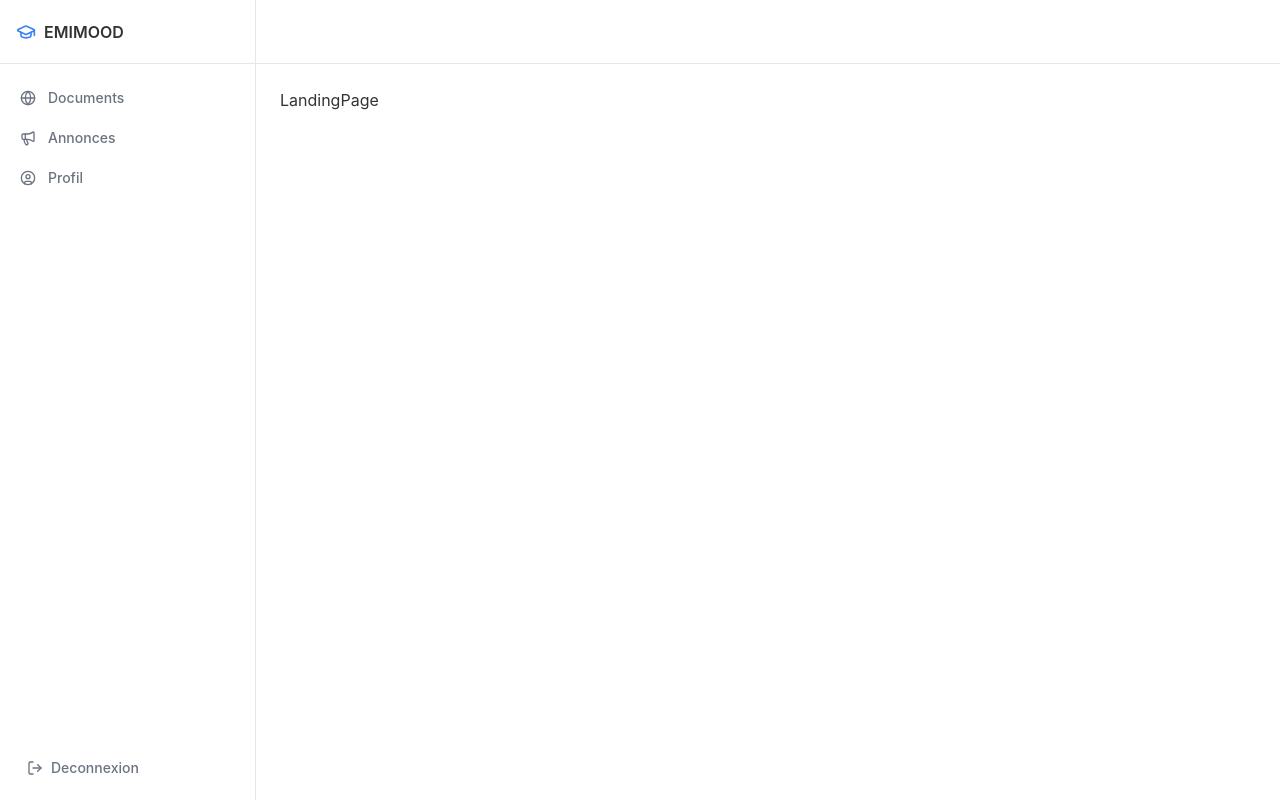
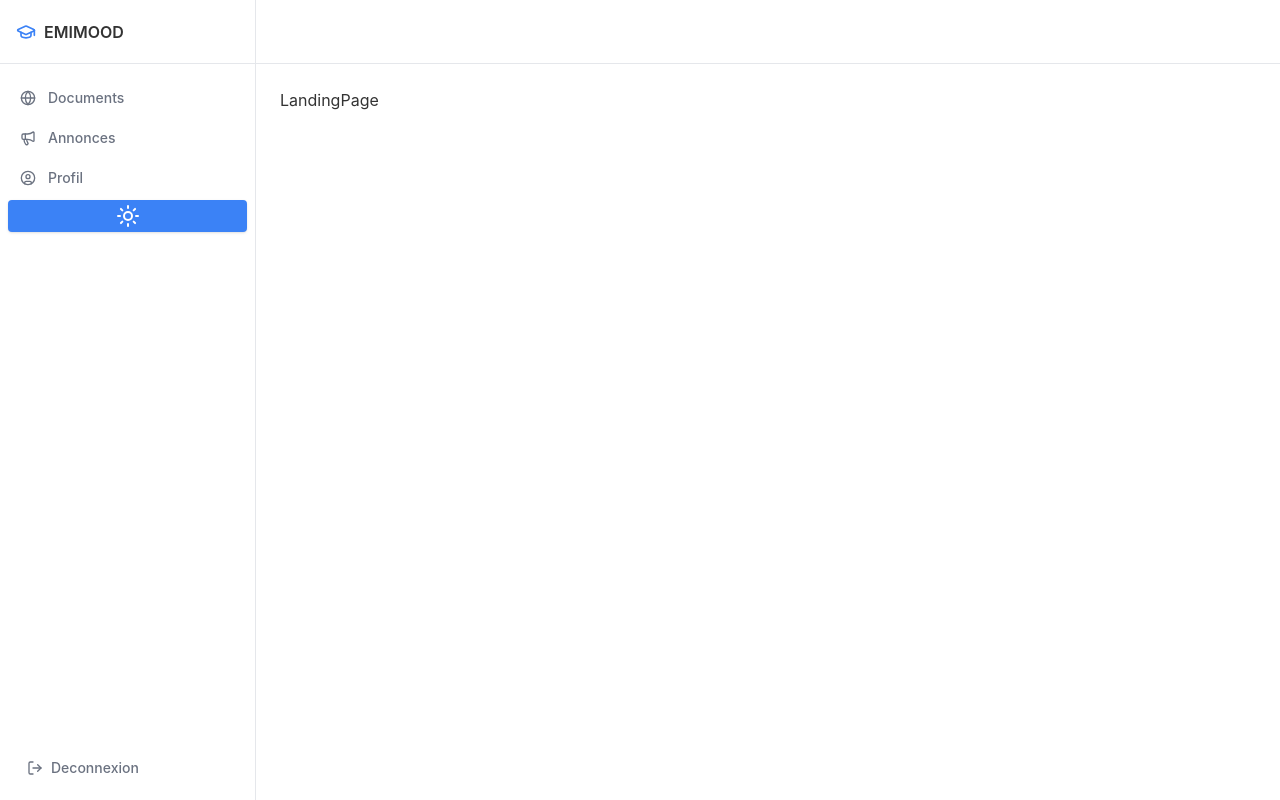
Before and after one commit to Patrick-p25s/EMIMOOD, a React (Vite) app in the folder frontend/: page / in a window 1280 px wide. Built offline with nearby package versions, Linux system fonts and the light colour scheme; no server answers.

Commit message:
feat (theme) : add theming

```diff
--- a/frontend/package.json
+++ b/frontend/package.json
@@ -20,6 +20,7 @@
     "cn": "^0.3.0",
     "framer-motion": "^13.1.0",
     "lucide-react": "^1.31.0",
+    "next-themes": "^0.4.6",
     "react": "^19.2.8",
     "react-dom": "^19.2.8",
     "react-router-dom": "^7.18.2",
--- a/frontend/src/App.jsx
+++ b/frontend/src/App.jsx
@@ -19,9 +19,11 @@ import DocumentLecture from "./page/connected/DocumentLecture";
 import AnnoncesAdministration from "./page/administration/AnnonceAdministration";
 import UsersAdministration from "./page/administration/UsersAdministration";
 import SubjectAdministration from "./page/administration/SubjectModerator";
+import { ThemeProvider } from "./layout/theme-provider";
 export default function App() {
   return (
     <AuthProvider>
+      <ThemeProvider>
         <BrowserRouter>
           <Routes>
             <Route element={<MainLayout />}>
@@ -62,6 +64,7 @@ export default function App() {
             <Route path="/documents/:id" element={<DocumentLecture />} />
           </Routes>
         </BrowserRouter>
+      </ThemeProvider>
     </AuthProvider>
   );
 }
--- a/frontend/src/components/shared/DocumentCard.jsx
+++ b/frontend/src/components/shared/DocumentCard.jsx
@@ -149,6 +149,7 @@ export default function DocumentCard({
   onValide,
   onRejete,
   onMove,
+  onRead = null,
 }) {
   const navigate = useNavigate();
 
@@ -266,7 +267,7 @@ export default function DocumentCard({
   return (
     <Card className="group overflow-hidden border bg-card transition-all duration-300 hover:-translate-y-0.5 hover:shadow-lg hover:border-primary/40">
       {/* Vignette */}
-      <div className="relative cursor-pointer" onClick={goToDocument}>
+      <div className="relative cursor-pointer" onClick={onRead}>
         <AspectRatio ratio={16 / 9}>
           <div className="relative h-full w-full overflow-hidden">
             {thumbnail_url ? (
--- /dev/null
+++ b/frontend/src/components/shared/ModeToggle.jsx
@@ -0,0 +1,20 @@
+"use client";
+
+import * as React from "react";
+import { Moon, Sun } from "lucide-react";
+import { ButtonStyled } from "./ButtonStyled";
+import { useTheme } from "@/layout/theme-provider";
+
+export function ModeToggle() {
+  const { theme, setTheme } = useTheme();
+
+  // On vérifie si le thème actuel est "light" (ou s'il est par défaut sur light)
+  const isLight = theme === "light";
+
+  return (
+    <ButtonStyled
+      icon={isLight ? <Moon /> : <Sun />}
+      onClick={() => setTheme(isLight ? "dark" : "light")}
+    />
+  );
+}
--- a/frontend/src/layout/MainLayout.jsx
+++ b/frontend/src/layout/MainLayout.jsx
@@ -14,6 +14,7 @@ import { Button } from "@/components/ui/button";
 import { Separator } from "@/components/ui/separator";
 import { cn } from "@/lib/utils";
 import useAuth from "@/hooks/useAuth";
+import { ModeToggle } from "@/components/shared/ModeToggle";
 
 const NAV_ITEMS = [
   { to: "/app/documents", label: "Documents", icon: Globe },
@@ -72,6 +73,7 @@ export default function MainLayout() {
               {label}
             </NavLink>
           ))}
+          <ModeToggle />
         </nav>
 
         <Separator />
--- a/frontend/src/layout/StudentLayout.jsx
+++ b/frontend/src/layout/StudentLayout.jsx
@@ -15,6 +15,7 @@ import MyDocumentManage from "@/page/connected/MyDocumentManage";
 import PublicPageManage from "@/page/connected/PublicPageManage";
 import AnnonceManage from "@/page/connected/AnnonceManage";
 import { NotificationManage } from "@/page/connected/NotificationManage";
+import { ModeToggle } from "@/components/shared/ModeToggle";
 
 export default function StudentLayout({ matieres, onCreateDocument }) {
   const [activeTab, setActiveTab] = useState("dashboard");
@@ -74,6 +75,7 @@ export default function StudentLayout({ matieres, onCreateDocument }) {
           >
             <span className="hidden lg:inline">Notifications</span>
           </ButtonStyled>
+          <ModeToggle />
         </div>
 
         <ButtonStyled
@@ -96,12 +98,12 @@ export default function StudentLayout({ matieres, onCreateDocument }) {
       {/* Vue 2 : Espace Public */}
       {activeTab === "public" && (
         <div className="space-y-4">
-          <PublicPageManage />
+          <PublicPageManage onTab={setActiveTab} />
         </div>
       )}
 
       {/* Vue 3 : Cours par Matière */}
-      {activeTab === "courses" && <MyDocumentManage />}
+      {activeTab === "courses" && <MyDocumentManage onTab={setActiveTab} />}
       {activeTab === "annonces" && <AnnonceManage />}
       {activeTab === "notification" && <NotificationManage />}
 
--- /dev/null
+++ b/frontend/src/layout/theme-provider.jsx
@@ -0,0 +1,60 @@
+import { createContext, useContext, useEffect, useState } from "react";
+
+const initialState = {
+  theme: "system",
+  setTheme: () => null,
+};
+
+const ThemeProviderContext = createContext(initialState);
+
+export function ThemeProvider({
+  children,
+  defaultTheme = "system",
+  storageKey = "vite-ui-theme",
+  ...props
+}) {
+  const [theme, setTheme] = useState(
+    () => localStorage.getItem(storageKey) || defaultTheme,
+  );
+
+  useEffect(() => {
+    const root = window.document.documentElement;
+
+    root.classList.remove("light", "dark");
+
+    if (theme === "system") {
+      const systemTheme = window.matchMedia("(prefers-color-scheme: dark)")
+        .matches
+        ? "dark"
+        : "light";
+
+      root.classList.add(systemTheme);
+      return;
+    }
+
+    root.classList.add(theme);
+  }, [theme]);
+
+  const value = {
+    theme,
+    setTheme: (theme) => {
+      localStorage.setItem(storageKey, theme);
+      setTheme(theme);
+    },
+  };
+
+  return (
+    <ThemeProviderContext.Provider {...props} value={value}>
+      {children}
+    </ThemeProviderContext.Provider>
+  );
+}
+
+export const useTheme = () => {
+  const context = useContext(ThemeProviderContext);
+
+  if (context === undefined)
+    throw new Error("useTheme must be used within a ThemeProvider");
+
+  return context;
+};
--- a/frontend/src/page/connected/MyDocumentManage.jsx
+++ b/frontend/src/page/connected/MyDocumentManage.jsx
@@ -12,7 +12,7 @@ import { ButtonStyled } from "@/components/shared/ButtonStyled";
 import AlertBox from "@/components/shared/AlertBox";
 import { EmptyCard } from "@/components/shared/EmptyCard";
 
-export default function MyDocumentManage() {
+export default function MyDocumentManage({ onTab }) {
   const {
     folders,
     loading: foldersLoading,
@@ -27,8 +27,7 @@ export default function MyDocumentManage() {
   const documentsSansDossier = documents.filter((doc) => !doc.folder_id);
 
   const [selectedFolder, setSelectedFolder] = useState(null);
-  // Incrémenté à chaque déplacement réussi pour forcer FolderDocumentsView
-  // à se remonter (donc à refetch), via la prop `key`
+
   const [folderViewKey, setFolderViewKey] = useState(0);
 
   const [openFolderForm, setOpenFolderForm] = useState(false);
@@ -141,6 +140,7 @@ export default function MyDocumentManage() {
           <div className="grid grid-cols-1 md:grid-cols-2 lg:grid-cols-3 gap-4">
             {documentsSansDossier.map((doc) => (
               <DocumentCard
+                onRead={null}
                 key={doc.id}
                 document={doc}
                 onMove={() => openMoveDialog(doc)}
--- a/frontend/src/page/connected/PublicPageManage.jsx
+++ b/frontend/src/page/connected/PublicPageManage.jsx
@@ -7,7 +7,7 @@ import { usePublicDocument } from "@/hooks/usePublic";
 import { Book, ChevronLeft, ChevronRight } from "lucide-react";
 import React from "react";
 
-export default function PublicPageManage() {
+export default function PublicPageManage({ onTab }) {
   const {
     pagination,
     error,
```
Also changed, not shown: 1 other file (tests, documents, lock files or other folders). Lines whose indentation alone changed are shown as unchanged.
